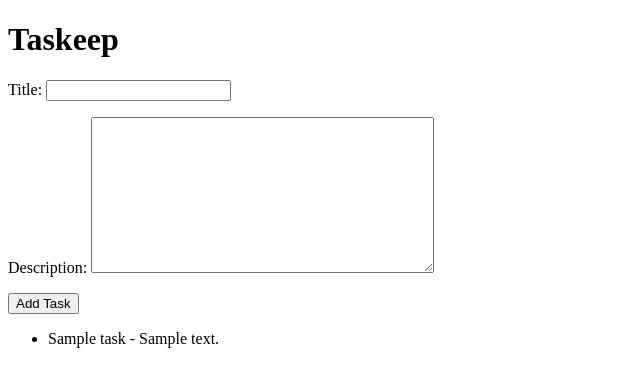
After one commit to kennishida17/task_projecrt, a Django app: page / in a window 1280 px wide. The commit adds this page. Shown: the top 387 px of the page, without its empty margins (0-640 px from the left). Run offline with Django 3.2, Linux system fonts and the light colour scheme; tables that the repository leaves empty hold one stand-in row (values such as "Sample post").

Commit message:
Create add and list tasks

```diff
--- a/hello/forms.py
+++ b/hello/forms.py
@@ -1,7 +1,13 @@
 from django import forms
 from .models import MyModel
+from .models import Task
 
 class MyForm(forms.ModelForm):
     class Meta:
         model = MyModel
         fields = ('field1','field2')
+
+class TaskForm(forms.ModelForm):
+    class Meta:
+        model = Task
+        fields = ('title', 'description')
--- a/hello/models.py
+++ b/hello/models.py
@@ -4,3 +4,11 @@ from django.db import models
 class MyModel(models.Model):
     field1 = models.CharField(max_length=50)
     field2 = models.CharField(max_length=50)
+
+class Task(models.Model):
+    title = models.CharField(max_length=200)
+    description = models.TextField()
+    created_at = models.DateTimeField(auto_now_add=True)
+
+    def __str__(self):
+        return self.title
--- a/hello/templates/index.html
+++ b/hello/templates/index.html
@@ -2,10 +2,10 @@
 <html lang="ja">
   <head>
     <meta charset="utf-8">
-    <title>Hello World</title>
+    <title>Taskeep</title>
   </head>
   <body>
-    <h1>Hello World</h1>
+    <h1>Taskeep</h1>
     {% block content %}
     {% endblock %}
   </body>
--- /dev/null
+++ b/hello/templates/task_list.html
@@ -0,0 +1,14 @@
+{% extends 'index.html' %}
+
+{% block content %}
+  <form method="POST" action="{% url 'task_list' %}">
+    {% csrf_token %}
+    {{ form.as_p }}
+    <button type="submit">Add Task</button>
+  </form>
+  <ul>
+    {% for task in tasks %}
+      <li>{{ task.title }} - {{ task.description }}</li>
+    {% endfor %}
+  </ul>
+{% endblock %}
--- a/hello/urls.py
+++ b/hello/urls.py
@@ -6,4 +6,5 @@ urlpatterns = [
     path('hello', views.hello),
     path('list',views.list),
     path('inputform',views.inputformfunction),
+    path('', views.task_list, name='task_list'),
 ]
--- a/hello/views.py
+++ b/hello/views.py
@@ -1,8 +1,10 @@
-from django.shortcuts import render
+from django.shortcuts import render,redirect
 
 # Create your views here.
 from django.http import HttpResponse
 from .forms import MyForm
+from .models import Task
+from .forms import TaskForm
 
 def hello(request):
     return HttpResponse('Hello World')
@@ -19,3 +21,14 @@ def inputformfunction(request):
         # field2 = form.cleaned_data['field2']
 
     return render(request,'my_template.html',{'form':form})
+
+def task_list(request):
+    tasks = Task.objects.all()
+    form = TaskForm()
+    if request.method == 'POST':
+        form = TaskForm(request.POST)
+        if form.is_valid():
+            form.save()
+            return redirect('task_list')
+    context = {'tasks':tasks, 'form':form}
+    return render(request,'task_list.html',context)
```
